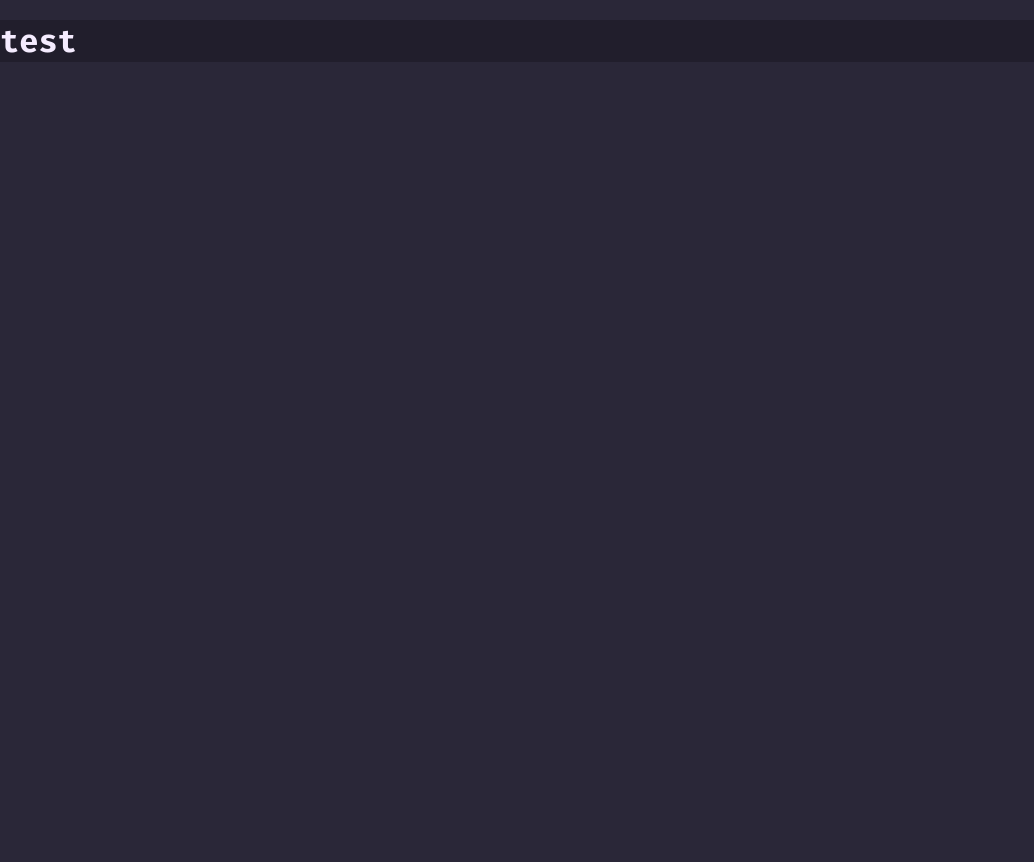
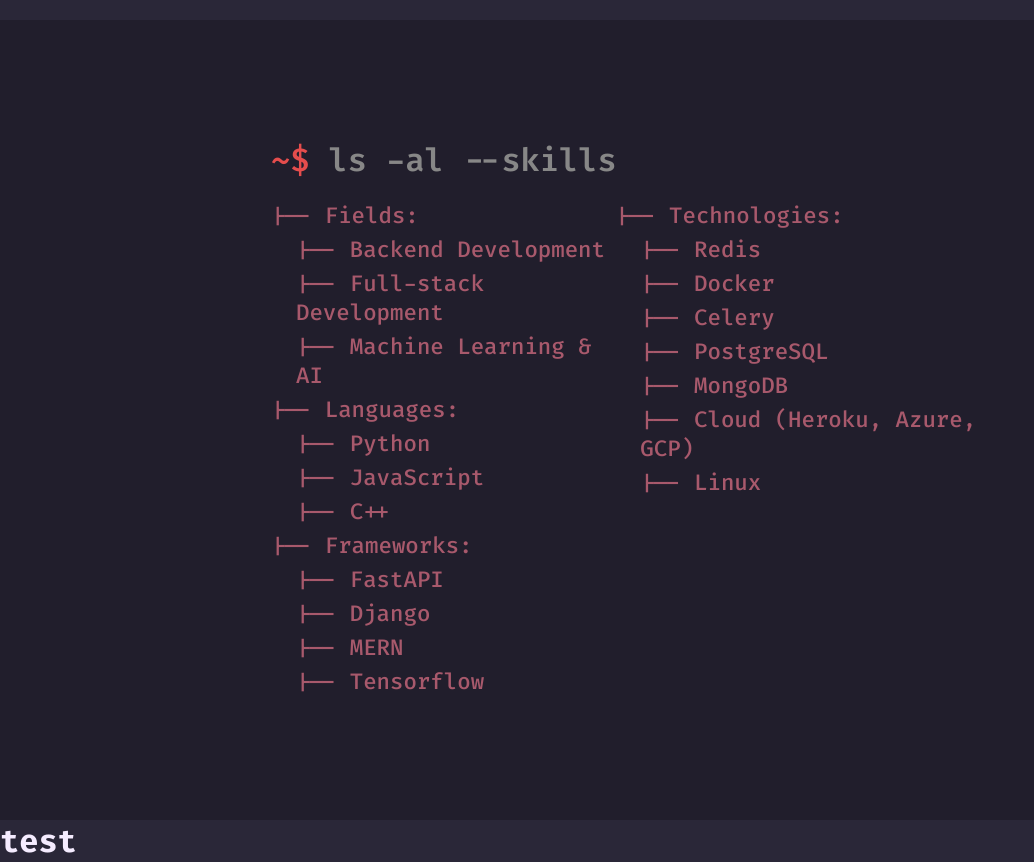
Before and after one commit to outoflaksh/my-own-site, a React (Create React App) app: page / in a window 1280 px wide. Shown: the part 780-1642 px from the top of the page, without its empty margins (0-1034 px from the left). Before the commit the page ends 842 px from the top, so only its background shows below. Built offline with nearby package versions, Linux system fonts and the light colour scheme.

Commit message:
Complete skills section

```diff
--- a/src/App.js
+++ b/src/App.js
@@ -1,12 +1,14 @@
 import Navbar from "./components/Navbar";
 import Hero from "./components/Hero/Hero";
+import Skills from "./components/Skills/Skills";
 
 function App() {
     return (
         <main>
             <Navbar />
             <Hero />
-            <h1 className="bg2">test</h1>
+            <Skills />
+            <h1 className="bg1">test</h1>
         </main>
     );
 }
--- /dev/null
+++ b/src/components/Skills/Skills.jsx
@@ -0,0 +1,58 @@
+import "../../styles/skills.css";
+
+const Skills = () => {
+    return (
+        <section className="page-section bg2 skills-container">
+            <div className="skills-list-container">
+                <h1>
+                    <span>~$</span> ls -al --skills
+                </h1>
+                <div className="skills-lists">
+                    <ul className="skills-list">
+                        <li>
+                            |-- Fields:
+                            <ul class="skills-sublist">
+                                <li>|-- Backend Development</li>
+                                <li>|-- Full-stack Development</li>
+                                <li>|-- Machine Learning &amp; AI</li>
+                            </ul>
+                        </li>
+                        <li>
+                            |-- Languages:
+                            <ul class="skills-sublist">
+                                <li>|-- Python</li>
+                                <li>|-- JavaScript</li>
+                                <li>|-- C++</li>
+                            </ul>
+                        </li>
+                        <li>
+                            |-- Frameworks:
+                            <ul class="skills-sublist">
+                                <li>|-- FastAPI</li>
+                                <li>|-- Django</li>
+                                <li>|-- MERN</li>
+                                <li>|-- Tensorflow</li>
+                            </ul>
+                        </li>
+                    </ul>
+                    <ul className="skills-list">
+                        <li>
+                            |-- Technologies:
+                            <ul class="skills-sublist">
+                                <li>|-- Redis</li>
+                                <li>|-- Docker</li>
+                                <li>|-- Celery</li>
+                                <li>|-- PostgreSQL</li>
+                                <li>|-- MongoDB</li>
+                                <li>|-- Cloud (Heroku, Azure, GCP)</li>
+                                <li>|-- Linux</li>
+                            </ul>
+                        </li>
+                    </ul>
+                </div>
+            </div>
+        </section>
+    );
+};
+
+export default Skills;
--- /dev/null
+++ b/src/styles/skills.css
@@ -0,0 +1,44 @@
+.skills-container {
+    display: flex;
+    flex-direction: column;
+    align-items: center;
+    justify-content: center;
+}
+
+li {
+    list-style: none;
+    margin: 5px 0;
+}
+
+.skills-list-container {
+    width: 60%;
+    text-align: left;
+}
+
+.skills-list-container > * {
+    margin: 15px;
+}
+
+.skills-container h1 {
+    color: #878787;
+    font-size: 2rem;
+    font-weight: 600;
+}
+
+h1 span {
+    color: #E54D4D;
+}
+
+.skills-lists {
+    display: flex;
+}
+
+.skills-list {
+    color: #A8596C;
+    font-weight: 500;
+    font-size: 1.4rem;
+}
+
+.skills-sublist {
+    margin-left: 25px;
+}
```
